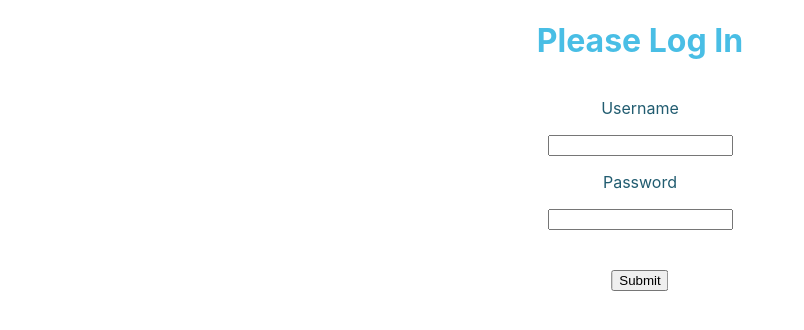
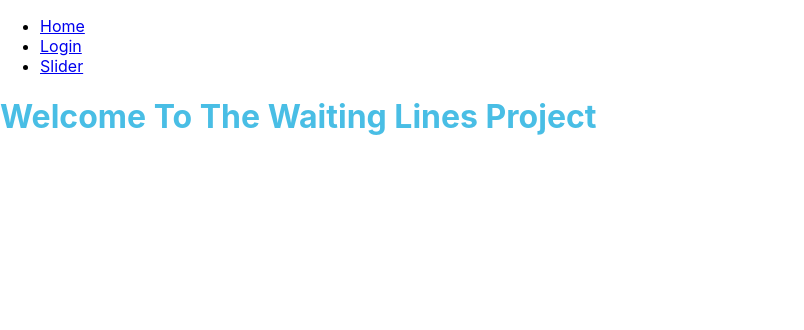
Before and after one commit to irajput/waitinglinesproject, a React (Create React App) app in the folder client/: page / in a window 1280 px wide. Shown: the top 330 px of the page, without its empty margins (0-804 px from the left). Built offline with nearby package versions, Linux system fonts and the light colour scheme.

Commit message:
Basic Nav Bar and Home Page, can navigate between pages

```diff
--- a/client/src/App/App.js
+++ b/client/src/App/App.js
@@ -1,12 +1,10 @@
 // client/src/App.js
-
-import React, { useState } from "react";
-import { BrowserRouter, Route, Routes } from 'react-router-dom';
-import Dashboard from '../Dashboard.js';
-import Preferences from '../Preferences.js';
-import Login from '../Login/Login';
+import React from "react";
 import "./App.css";
-import useToken from './useToken';
+import Home from "../Home/Home";
+import Slider from "../Slider/Slider";
+import Login from "../Login/Login";
+import { Routes, Route, Link} from "react-router-dom";
 
 function setToken(userToken) {
   sessionStorage.setItem('token', JSON.stringify(userToken));
@@ -18,23 +16,42 @@ function getToken() {
   return userToken?.token
 }
 
+
 function App() {
-  const { token, setToken } = useToken();
+  return (
+    <div className ="App">
+    <nav>
+        <ul>
+          <li>
+            <Link to="/">Home</Link>
+          </li>
+          <li>
+            <Link to="/login">Login</Link>
+          </li>
+          <li>
+            <Link to="/slider">Slider</Link>
+          </li>
+        </ul>
+      </nav>
 
-  if(!token) {
-    return <Login setToken={setToken} />
-  }
+    <div className = "main" >
 
-  return (
-    <div className="wrapper">
-      <h1>Application</h1>
-      <BrowserRouter>
-        <Routes>
-          <Route path="/dashboard" element={<Dashboard/>} />
-          <Route path="/preferences" element={<Preferences/>} />
-        </Routes>
-      </BrowserRouter>
+    <Routes>
+      <Route exact path="/" element={<Home/>} />
+
+      <Route path="/login" element={<Login/>} />
+
+      <Route path="/slider" element={<Slider/>} />
+
+    </Routes>
+
     </div>
+
+
+    </div>
+
+
+
   );
 }
 
--- /dev/null
+++ b/client/src/Home/Home.js
@@ -0,0 +1,13 @@
+import React from 'react'
+
+function Home() {
+    return (
+        <div>
+            <h1>
+                Welcome To The Waiting Lines Project
+            </h1>
+        </div>
+    )
+}
+
+export default Home;
--- a/client/src/Login/Login.css
+++ b/client/src/Login/Login.css
@@ -12,12 +12,3 @@ p {
     color: rgb(33, 92, 112);
     text-align: center;
 }
-
-.center {
-    margin: 0;
-    position: absolute;
-    top: 35%;
-    left: 50%;
-    -ms-transform: translate(-50%, -50%);
-    transform: translate(-50%, -50%);
-}
--- /dev/null
+++ b/client/src/Slider/Slider.js
@@ -0,0 +1,11 @@
+import React from 'react';
+
+function Slider() {
+    return (
+        <div>
+            <h1> How Crowded Is It? </h1>
+        </div>
+    );
+}
+
+export default Slider;
--- a/client/src/index.js
+++ b/client/src/index.js
@@ -3,11 +3,12 @@ import ReactDOM from 'react-dom';
 import './index.css';
 import App from './App/App';
 import reportWebVitals from './reportWebVitals';
+import {BrowserRouter} from 'react-router-dom'
 
 ReactDOM.render(
-  <React.StrictMode>
+  <BrowserRouter>
     <App />
-  </React.StrictMode>,
+  </BrowserRouter>,
   document.getElementById('root')
 );
 
```
Also changed, not shown: client/src/Slider/Slider.css (added).
